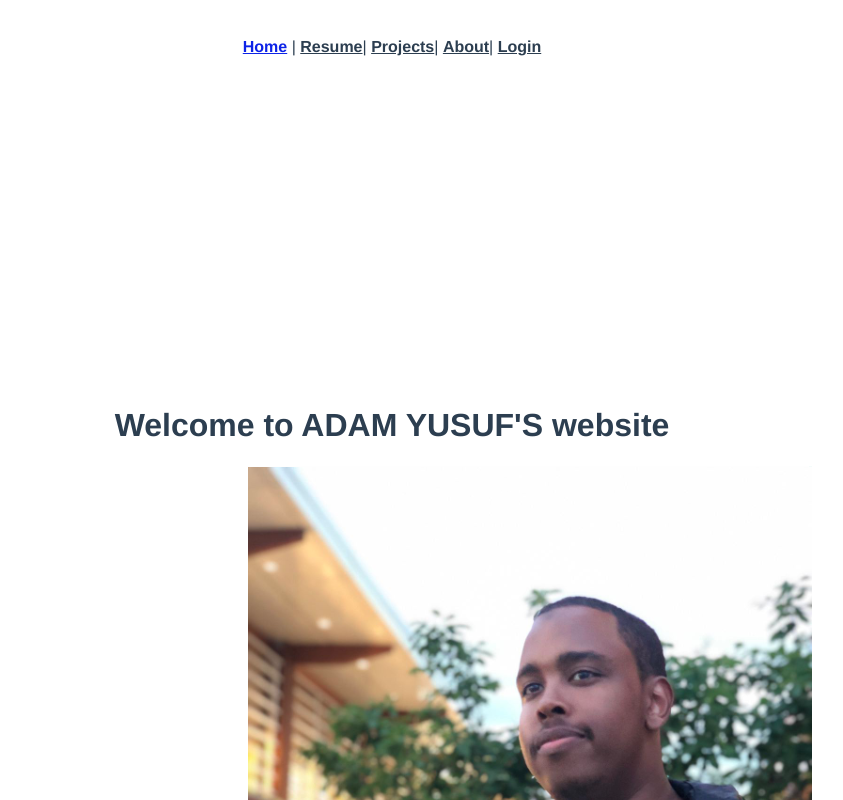
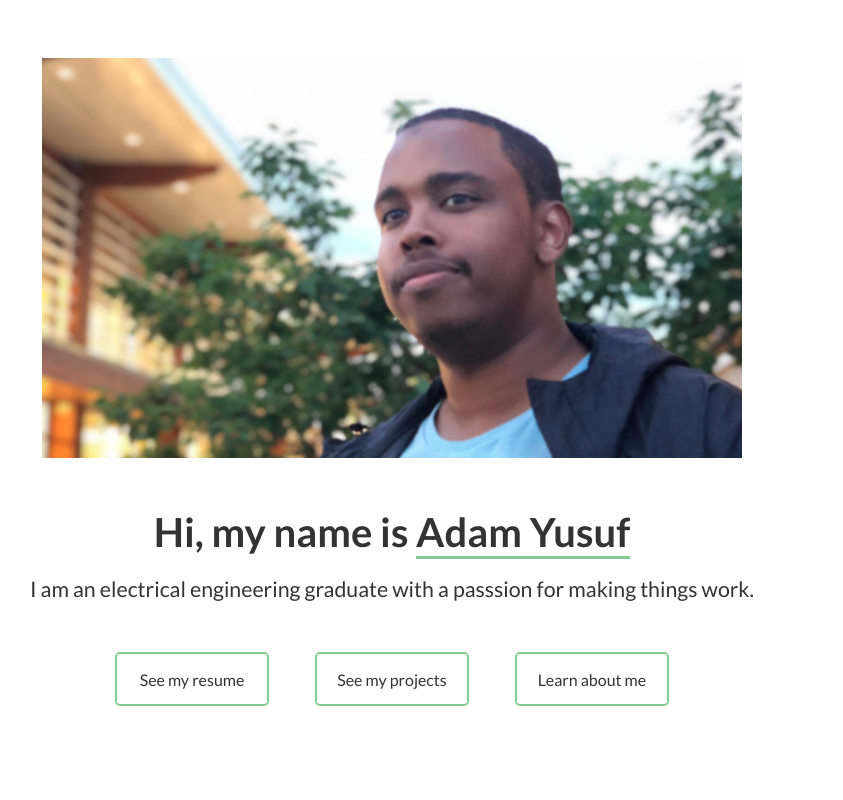
Before and after one commit to adamyusuf3494/snakegamevue, a Vue app in the folder snake-game-official/: page / in a window 1280 px wide. Shown: the top 800 px of the page, without its empty margins (248-1091 px from the left). Built offline with nearby package versions, Linux system fonts and the light colour scheme; no server answers.

Commit message:
UI update

```diff
--- a/snake-game-official/public/index.html
+++ b/snake-game-official/public/index.html
@@ -5,6 +5,7 @@
     <meta http-equiv="X-UA-Compatible" content="IE=edge">
     <meta name="viewport" content="width=device-width,initial-scale=1.0">
     <link rel="icon" href="<%= BASE_URL %>favicon.ico">
+    <link href="https://fonts.googleapis.com/css?family=Lato:400,700&display=swap" rel="stylesheet">
     <title>snake-game-official</title>
   </head>
   <body>
--- a/snake-game-official/src/App.vue
+++ b/snake-game-official/src/App.vue
@@ -1,13 +1,13 @@
 <template>
   <div id="app">
-    <div id="nav">
+    <div id="nav" v-show="$route.name !== 'home'">
       <router-link to="/">Home</router-link> |
       <router-link to="/resume">Resume</router-link>|
       <router-link to="/projects">Projects</router-link>|
       <router-link to="/about">About</router-link>|
       <span v-if="this.loggedIn" @click="signOut"><router-link to="/projectsLogin">LogOut</router-link></span>
-        <span v-else><router-link to="/projectsLogin">Login</router-link></span>
-
+        <span v-else><router-link to="/projectsLogin">Login</router-link>
+      </span>
     </div>
     <router-view/>
   </div>
@@ -18,35 +18,48 @@ import * as firebase from "firebase/app";
 import "firebase/auth";
 
 export default {
-        created(){
-            firebase.auth().onAuthStateChanged(user=> {
+  created() {
+    firebase.auth().onAuthStateChanged(user => {
       this.loggedIn = !!user;
-            })
+    });
   },
+
   data() {
     return {
       loggedIn: false
+    };
+  },
+
+  components: {
+  },
+
+  methods: {
+    async signOut() {
+      try {
+        const data = firebase.auth().signOut();
+        console.log(data);
+        this.$router.replace({ name: "login" });
+      } catch (err) {
+        console.log(err);
+      }
     }
   },
-        methods: {
-            async signOut(){
-                try{
-                    const data = firebase.auth().signOut();
-                    console.log(data)
-                    this.$router.replace({name:"login"})
-                }
-                catch(err){
-                    console.log(err)
-                }
 
+  watch: {
+     '$route': {
+        handler: function(route) {
+           console.log(route);
+        },
+        deep: true,
+        immediate: true
       }
 }
-    }
+};
 </script>
 
 <style lang="scss">
 #app {
-  font-family: 'Avenir', Helvetica, Arial, sans-serif;
+  font-family: "Lato", sans-serif;
   -webkit-font-smoothing: antialiased;
   -moz-osx-font-smoothing: grayscale;
   text-align: center;
--- a/snake-game-official/src/views/Home.vue
+++ b/snake-game-official/src/views/Home.vue
@@ -1,17 +1,117 @@
 <template>
-  <div class="home">
-    <HelloWorld msg="Welcome to ADAM YUSUF'S website"/>
+  <div id="home">
+    <div id="center-image">
+      <img src="../assets/AdamYusufCropped.png" style="width: 100%; height: 100%;">
+    </div>
+
+    <div id="description">
+      <div id="main-desc">Hi, my name is
+        <span id="my-name">Adam Yusuf</span>
+      </div>
+      <div id="sub-desc">
+        I am an electrical engineering graduate with a passsion for making things work.
+      </div>
+    </div>
+
+    <div id="links">
+      <div class="link" @click="goToResume()">See my resume</div>
+      <div class="link" @click="goToProjects()">See my projects</div>
+      <div class="link" @click="goToAbout()">Learn about me</div>
+    </div>
   </div>
 </template>
 
 <script>
-// @ is an alias to /src
-import HelloWorld from '@/components/HelloWorld.vue'
+  export default {
+    name: 'home',
+    components: {
+    },
+    methods: {
+      goToResume(){
+        this.$router.push({ name: 'resume'});
+      },
 
-export default {
-  name: 'home',
-  components: {
-    HelloWorld
+      goToProjects(){
+        this.$router.push({ name: 'projects'});
+      },
+
+      goToAbout(){
+        this.$router.push({name: 'about'});
+      }
+    }
   }
-}
 </script>
+
+<style scoped>
+  #home {
+    display: flex;
+    flex-direction: column;
+    justify-content: space-around;
+    align-items: center;
+  }
+  #center-image{
+    width: 700px;
+    height: 400px;
+    margin-top: 50px;
+    margin-bottom: 50px;
+    border: 5px #7fcd91;
+  }
+
+  #my-name {
+    border-bottom: 3px solid #7fcd91;
+    transition: border-bottom .25s ease-in-out;
+    -moz-transition: border-bottom .25s ease-in-out;
+    -webkit-transition: border-bottom .25s ease-in-out;
+  }
+
+  #my-name:hover {
+    border-bottom: 8px solid #7fcd91;
+    cursor: pointer;
+  }
+
+  #description {
+    color: #333;
+    display: flex;
+    flex-direction: column;
+    margin-bottom: 50px;
+  }
+
+  #main-desc{
+    font-size: 30pt;
+    font-weight: bold;
+    margin-bottom: 20px;
+  }
+
+  #sub-desc{
+    font-size: 16pt;
+  }
+
+  #links {
+    width: 600px;
+    display: flex;
+    justify-content: space-around;
+  }
+
+  .link {
+    width: 150px;
+    height: 50px;
+    display: flex;
+    align-items: center;
+    justify-content: center;
+    border-radius: 5px;
+    color:#333;
+    font-size: 12pt;
+    border: 2px solid #7fcd91;
+    transition: background .25s ease-in-out;
+    -moz-transition: background .25s ease-in-out;
+    -webkit-transition: background .25s ease-in-out;
+  }
+
+  .link:hover {
+    background: #7fcd91;
+    color: white;
+    cursor: pointer;
+  }
+
+
+</style>
```
Also changed, not shown: snake-game-official/src/assets/AdamYusufCropped.png (added), 1 other file (tests, documents, lock files or other folders). Lines whose indentation alone changed are shown as unchanged.
